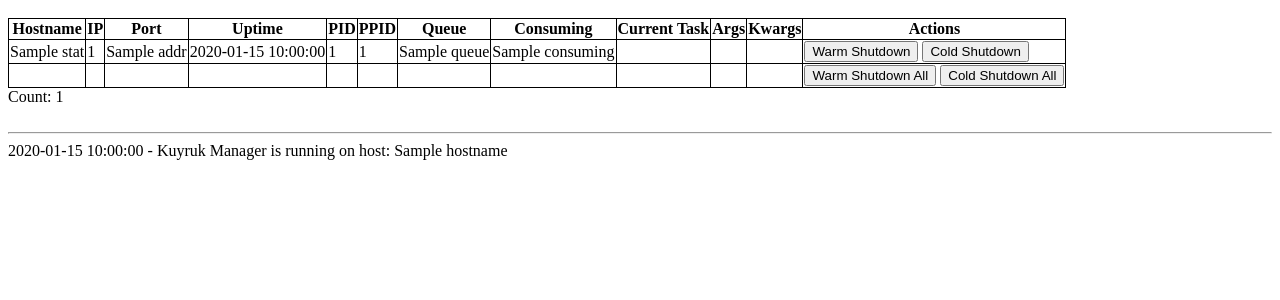
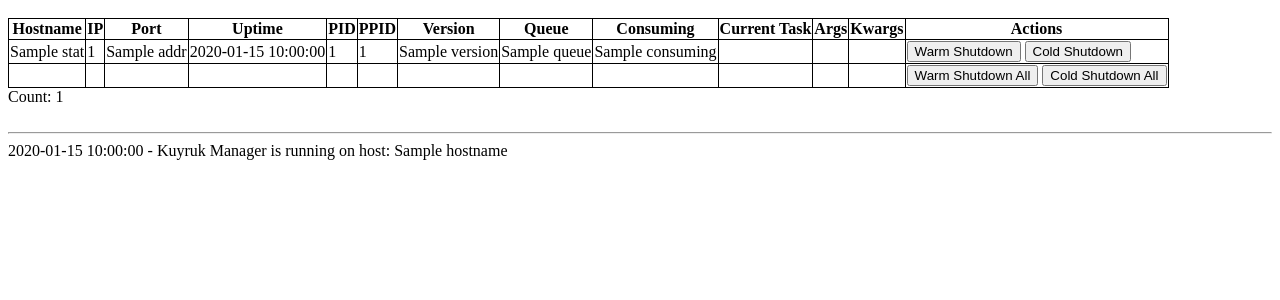
Before and after one commit to cenkalti/kuyruk, a Python web app: template kuyruk/manager/templates/workers.html in a window 1280 px wide. Shown: the part 26-326 px from the top of the page. Run offline with Jinja, Linux system fonts and the light colour scheme; the template is opened without the code that fills it: most values are stand-ins (such as "Sample title", 1, 10 or a date in 2020).

Commit message:
worker send version too

```diff
--- a/kuyruk/manager/templates/workers.html
+++ b/kuyruk/manager/templates/workers.html
@@ -10,6 +10,7 @@
                 <th>Uptime</th>
                 <th>PID</th>
                 <th>PPID</th>
+                <th>Version</th>
                 <th>Queue</th>
                 <th>Consuming</th>
                 <th>Current Task</th>
@@ -25,6 +26,7 @@
                 <td>{{ human_time(master.stats.uptime) }}</td>
                 <td>{{ master.stats.pid }}</td>
                 <td>{{ master.stats.ppid }}</td>
+                <td>{{ master.stats.version }}</td>
                 <td>{{ master.stats.queue.name }}</td>
                 <td>{{ master.stats.consuming }}</td>
                 <td>{{ master.stats.current_task|default('', true) }}</td>
@@ -48,6 +50,7 @@
                 <td></td>
                 <td></td>
                 <td></td>
+                <td></td>
                 <td>
                     {{ action_button_all('worker', 'warm_shutdown', 'Warm Shutdown All') }}
                     {{ action_button_all('worker', 'cold_shutdown', 'Cold Shutdown All') }}
--- a/kuyruk/worker.py
+++ b/kuyruk/worker.py
@@ -9,7 +9,7 @@
 from time import time, sleep
 from functools import wraps
 from setproctitle import setproctitle
-from kuyruk import importer
+from kuyruk import __version__, importer
 from kuyruk.queue import Queue
 from kuyruk.channel import LazyChannel
 from kuyruk.process import KuyrukProcess
@@ -341,6 +341,7 @@
             'uptime': self.uptime,
             'pid': os.getpid(),
             'ppid': os.getppid(),
+            'version': __version__,
             'current_task': current_task,
             'current_args': self.current_args,
             'current_kwargs': self.current_kwargs,
```
